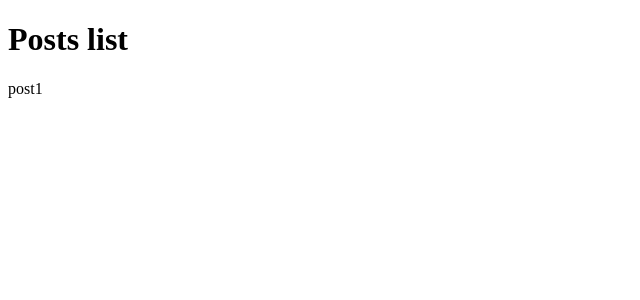
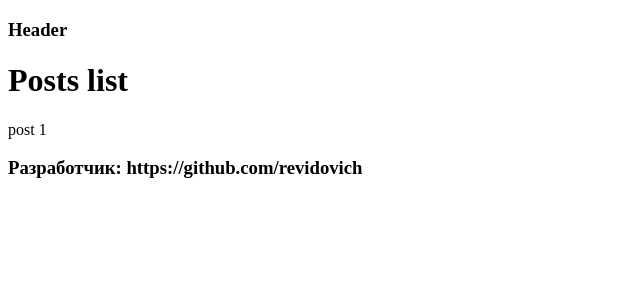
Before and after one commit to revidovich/next-js, a Next.js app: page /posts in a window 1280 px wide. Shown: the top 300 px of the page, without its empty margins (0-640 px from the left). Built offline with nearby package versions, Linux system fonts and the light colour scheme.

Commit message:
header and footer - common layout

```diff
--- /dev/null
+++ b/components/Footer.js
@@ -0,0 +1,12 @@
+import Heading from "./Heading";
+
+
+const Footer = () => {
+  return (
+    <footer>
+      <Heading tag='h3' text='Разработчик: https://github.com/revidovich' />
+    </footer>
+  );
+};
+
+export default Footer;
--- /dev/null
+++ b/components/Header.js
@@ -0,0 +1,10 @@
+import Heading from "./Heading";
+
+
+const Header = () => {
+  return (
+    <Heading tag='h3' text='Header'/>
+  );
+};
+
+export default Header;
--- /dev/null
+++ b/components/Layout.js
@@ -0,0 +1,14 @@
+import Footer from './Footer';
+import Header from './Header';
+
+const Layout = ({ children }) => {
+  return (
+    <>
+      <Header />
+      {children}
+      <Footer />
+    </>
+  );
+};
+
+export default Layout;
--- /dev/null
+++ b/pages/_app.js
@@ -0,0 +1,12 @@
+import '../styles/globals.css';
+import Layout from '../components/Layout';
+
+const MyApp = ({ Component, pageProps }) => {
+  return (
+    <Layout>
+      <Component {...pageProps} />
+    </Layout>
+  );
+};
+
+export default MyApp;
--- a/pages/posts.js
+++ b/pages/posts.js
@@ -7,7 +7,7 @@ const Posts = () => {
       <Heading
         text='Posts list'
       />
-      <p>post1</p>
+      <p>post 1</p>
     </>
   );
 };
```
Also changed, not shown: pages/app.js (deleted, +0 -9 lines), pages/globals.css (deleted), styles/globals.css (added).
